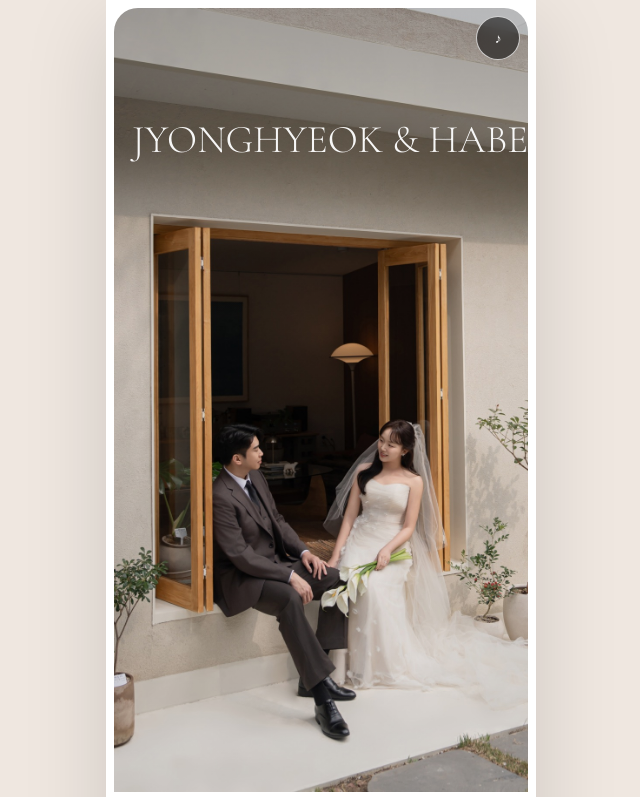
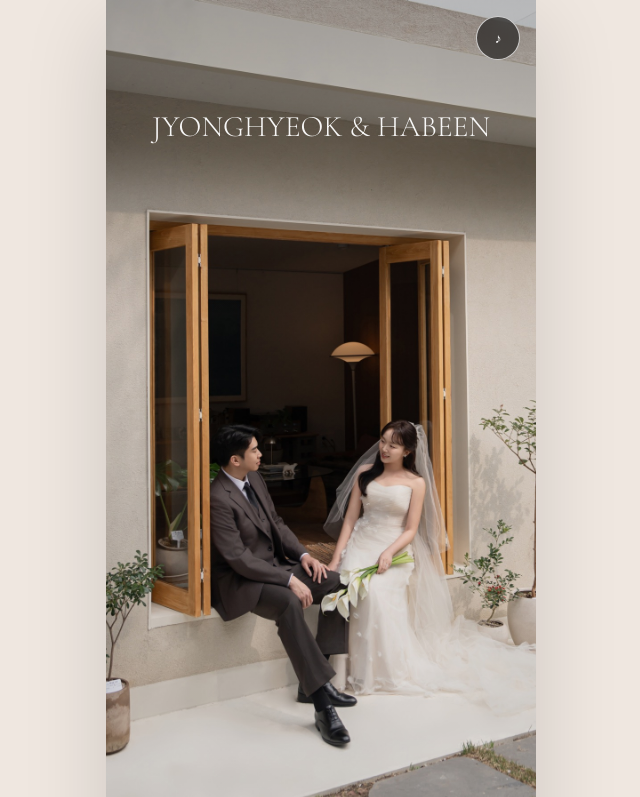
Before and after one commit to jhbaaek/wedding-invitation, a plain HTML site: page index.html in a window 1280 px wide. Shown: the top 797 px of the page, without its empty margins (319-959 px from the left). Drawn offline with nearby package versions, Linux system fonts and the light colour scheme; a web font is replaced by a local one.

Commit message:
Add files via upload

```diff
--- a/style.css
+++ b/style.css
@@ -68,31 +68,31 @@ a {
 .hero {
   position: relative;
   min-height: 100vh;
-  padding: 8px;
-  background: #fff;
+  padding: 0;
+  background: var(--charcoal);
 }
 
 .hero-image {
   width: 100%;
-  height: calc(100vh - 16px);
+  height: 100vh;
   min-height: 720px;
   object-fit: cover;
   object-position: 50% 45%;
-  border-radius: 24px 24px 0 0;
+  border-radius: 0;
   display: block;
 }
 
 .hero-overlay {
   position: absolute;
-  inset: 8px;
+  inset: 0;
   display: flex;
   flex-direction: column;
   justify-content: flex-start;
   align-items: center;
-  padding: clamp(86px, 14vh, 128px) 18px 0;
+  padding: clamp(86px, 14vh, 128px) 10px 0;
   color: #fff;
   text-align: center;
-  border-radius: 24px 24px 0 0;
+  border-radius: 0;
   background: linear-gradient(180deg, rgba(0, 0, 0, 0.26), rgba(0, 0, 0, 0.02) 42%, rgba(0, 0, 0, 0.08));
   pointer-events: none;
 }
@@ -124,9 +124,9 @@ h2 {
 h1 {
   max-width: 100%;
   color: rgba(255, 255, 255, 0.95);
-  font-size: clamp(2rem, 8.8vw, 2.45rem);
+  font-size: clamp(1.5rem, 6.6vw, 1.86rem);
   font-weight: 300;
-  line-height: 1;
+  line-height: 1.04;
   white-space: nowrap;
 }
 
```
